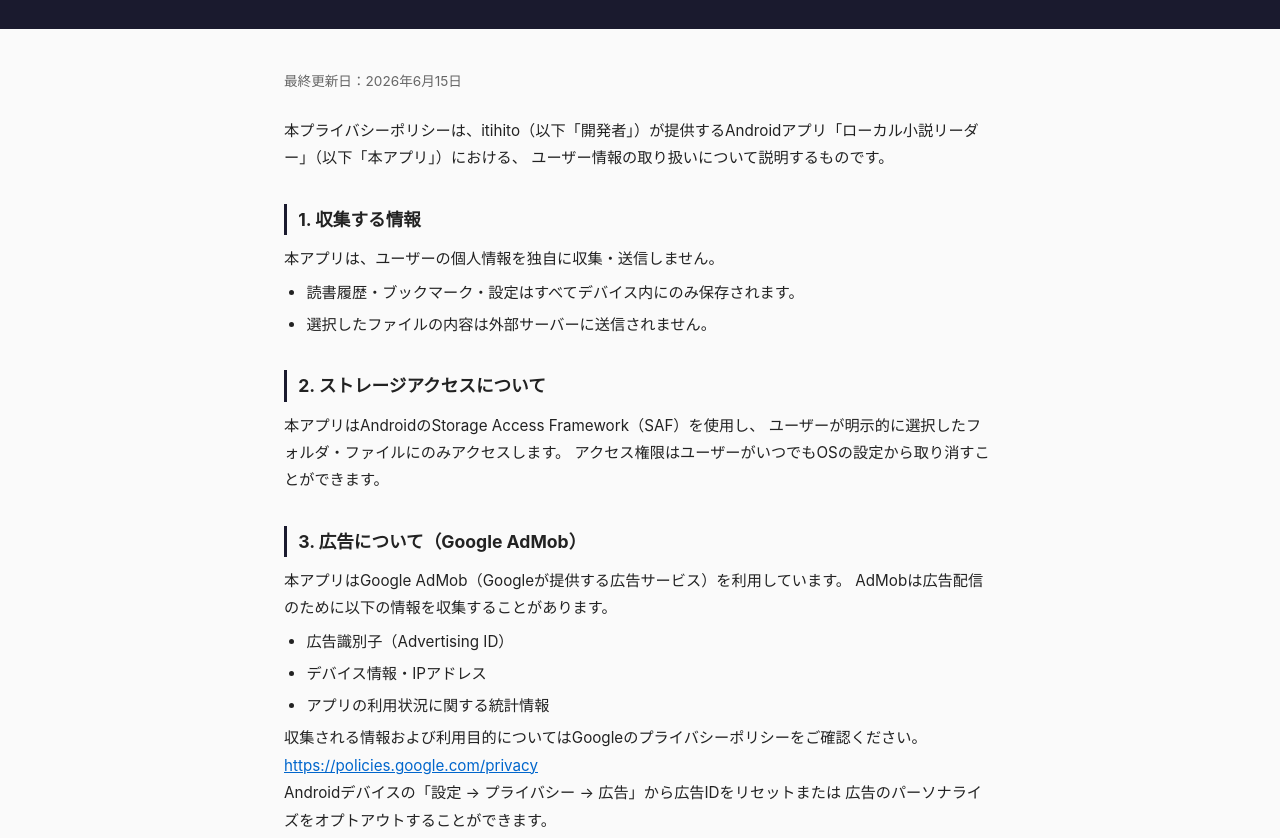
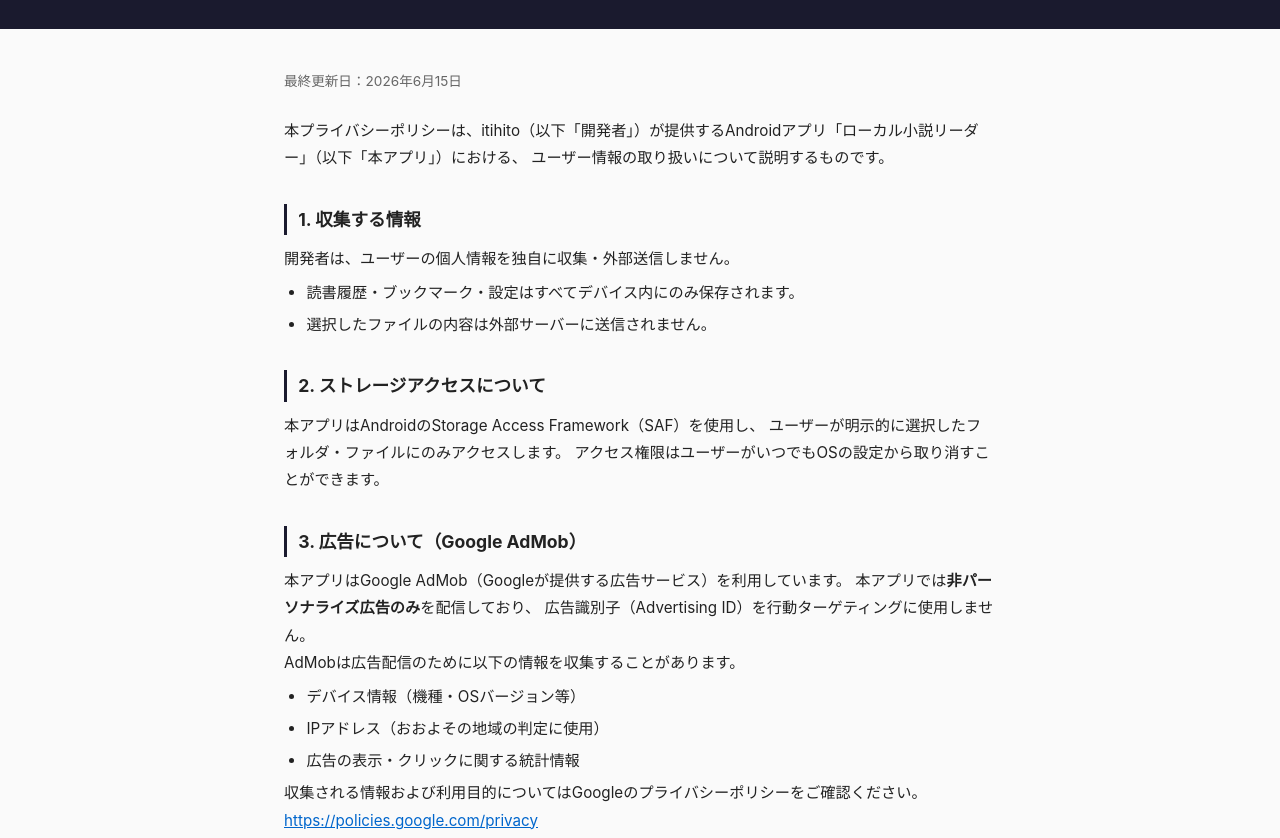
Before and after one commit to itihito/itihito.github.io, a plain HTML site: page local-novel-reader/privacy-policy/index.html in a window 1280 px wide. Shown: the part 105-943 px from the top of the page. Drawn offline with Linux system fonts and the light colour scheme.

Commit message:
update: プライバシーポリシーの内容を更新（非パーソナライズ広告の明記）

```diff
--- a/local-novel-reader/privacy-policy/index.html
+++ b/local-novel-reader/privacy-policy/index.html
@@ -65,7 +65,7 @@
   </p>
 
   <h2>1. 収集する情報</h2>
-  <p>本アプリは、ユーザーの個人情報を独自に収集・送信しません。</p>
+  <p>開発者は、ユーザーの個人情報を独自に収集・外部送信しません。</p>
   <ul>
     <li>読書履歴・ブックマーク・設定はすべてデバイス内にのみ保存されます。</li>
     <li>選択したファイルの内容は外部サーバーに送信されません。</li>
@@ -81,12 +81,16 @@
   <h2>3. 広告について（Google AdMob）</h2>
   <p>
     本アプリはGoogle AdMob（Googleが提供する広告サービス）を利用しています。
+    本アプリでは<strong>非パーソナライズ広告のみ</strong>を配信しており、
+    広告識別子（Advertising ID）を行動ターゲティングに使用しません。
+  </p>
+  <p>
     AdMobは広告配信のために以下の情報を収集することがあります。
   </p>
   <ul>
-    <li>広告識別子（Advertising ID）</li>
-    <li>デバイス情報・IPアドレス</li>
-    <li>アプリの利用状況に関する統計情報</li>
+    <li>デバイス情報（機種・OSバージョン等）</li>
+    <li>IPアドレス（おおよその地域の判定に使用）</li>
+    <li>広告の表示・クリックに関する統計情報</li>
   </ul>
   <p>
     収集される情報および利用目的についてはGoogleのプライバシーポリシーをご確認ください。<br />
@@ -107,7 +111,6 @@
   <p>
     本ポリシーは必要に応じて更新することがあります。
     変更後のポリシーはこのページに掲載し、最終更新日を更新します。
-    重要な変更がある場合はアプリ内でもお知らせします。
   </p>
 
   <h2>6. お問い合わせ</h2>
```
